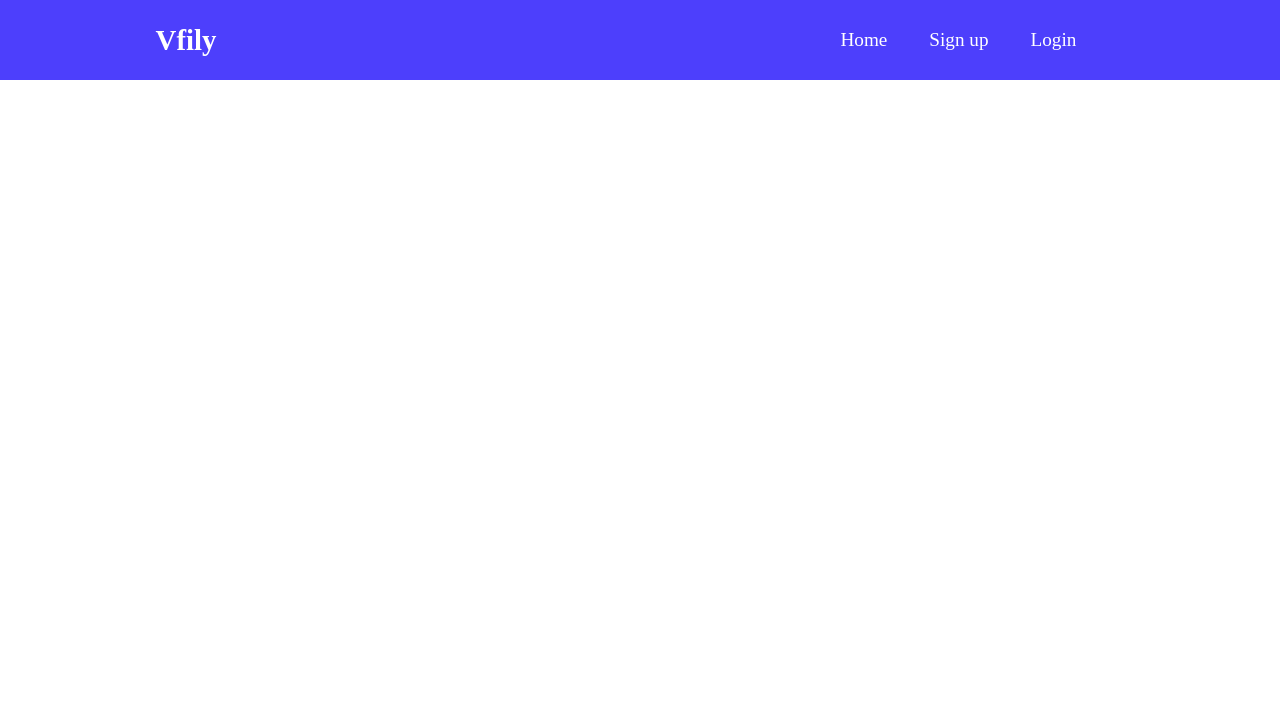
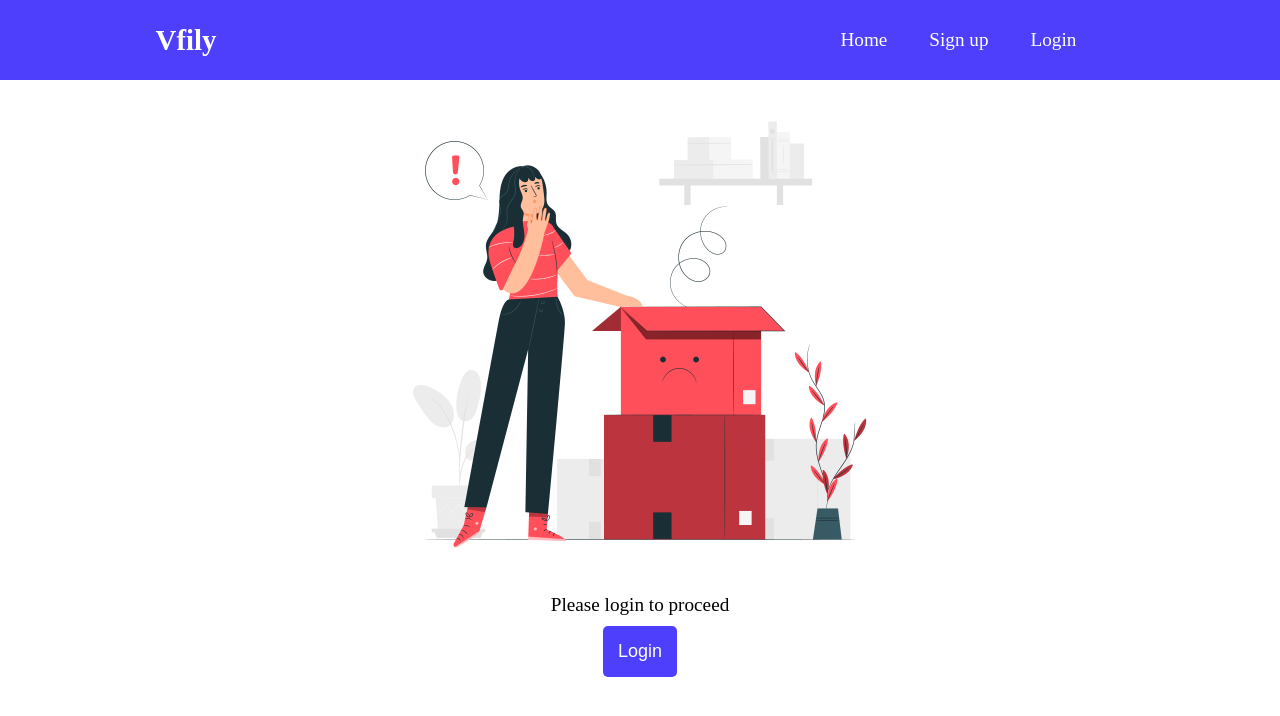
Before and after one commit to malviya-abhishek/vfily, a React (Create React App) app in the folder frontend/: page / in a window 1280 px wide. Shown: the top 716 px of the page. Built offline with nearby package versions, Linux system fonts and the light colour scheme; no server answers.

Commit message:
login on start

```diff
--- a/frontend/src/App.js
+++ b/frontend/src/App.js
@@ -8,18 +8,69 @@ import VideoUpload from "./container/VideoUpload/VideoUpload";
 import Signup from "./container/Signup/Signup";
 import Login from "./container/Login/Login";
 import Logout from "./container/Logout/Logout";
+import { useState, useEffect } from "react";
 
 function App() {
+	const [logged, setLogged] = useState(0);
+
+
+	useEffect( ()=>{
+		const token = localStorage.getItem("token");
+		if(token)
+			setLogged(1);
+	},[]);
+
 	return (
 		<div className="App">
-			<Navbar />
+			<Navbar logged={logged} />
 			<Switch>
-				<Route exact path="/" component={VideoPallet} />
+
+				<Route
+					exact
+					path="/"
+					render={(props) => (
+						<VideoPallet
+							{...props}
+							logged={logged}
+						/>
+					)}
+				/>
+
 				<Route exact path="/video/:videoId" component={VideoPlayer} />
 				<Route exact path="/upload" component={VideoUpload} />
-				<Route exact path="/signup" component={Signup} />
-				<Route exact path="/login" component={Login} />
-				<Route exact path="/logout" component={Logout} />
+				<Route
+					exact
+					path="/signup"
+					render={(props) => (
+						<Signup
+							{...props}
+							logged={logged}
+							setLogged={setLogged}
+						/>
+					)}
+				/>
+				<Route
+					exact
+					path="/login"
+					render={(props) => (
+						<Login
+							{...props}
+							logged={logged}
+							setLogged={setLogged}
+						/>
+					)}
+				/>
+				<Route
+					exact
+					path="/logout"
+					render={(props) => (
+						<Logout
+							{...props}
+							logged={logged}
+							setLogged={setLogged}
+						/>
+					)}
+				/>
 			</Switch>
 		</div>
 	);
--- /dev/null
+++ b/frontend/src/components/Button/Button.js
@@ -0,0 +1,10 @@
+import React from 'react';
+import classes from './Button.module.css'
+
+function Button(props) {
+  return (
+    <button className={classes.btn} > {props.children}  </button>
+  );
+}
+
+export default Button;
--- /dev/null
+++ b/frontend/src/components/Button/Button.module.css
@@ -0,0 +1,17 @@
+.btn{
+  padding: 15px;
+  font-size: large;
+  border: transparent;
+  border-radius: 5px;
+  background: 	rgba(77, 63, 252, 1) ;
+  color: white;
+  cursor: pointer;
+}
+
+.btn:hover {
+  background-color: white ;
+  color: rgba(77, 63, 252, 1);
+	transition: ease-in-out 1s ;
+  cursor: pointer;
+
+}
--- a/frontend/src/components/Navbar/Navbar.js
+++ b/frontend/src/components/Navbar/Navbar.js
@@ -4,22 +4,12 @@ import { MenuItems } from "./MenuItems";
 import "./Navbar.css";
 
 class Navbar extends Component {
-	state = { clicked: false, logged: 0 };
+	state = { clicked: false};
 	handleClick = () => {
 		this.setState({ clicked: ~this.state.clicked });
 	};
 
-	componentDidMount() {
-		const token = localStorage.getItem("token");
-		if (token) this.setState({ logged: 1 });
-		else this.setState({ logged: 0 });
-	}
 
-	componentDidUpdate() {
-		const token = localStorage.getItem("token");
-		// if (token && this.state.logged != 1 ) this.setState({ logged: 1 });
-		// else if(this.state.logged != 0) this.setState({ logged: 0 });
-	}
 
 	render() {
 		return (
@@ -40,9 +30,11 @@ class Navbar extends Component {
 					}
 				>
 					{MenuItems.map((item, index) => {
+
+
 						if (
 							item.logged === -1 ||
-							item.logged === this.state.logged
+							item.logged === this.props.logged
 						) {
 							return (
 								<li key={index}>
@@ -55,7 +47,7 @@ class Navbar extends Component {
 									</Link>
 								</li>
 							);
-						} else return <></>;
+						} else return null;
 					})}
 				</ul>
 			</nav>
--- a/frontend/src/components/Player/Player.module.css
+++ b/frontend/src/components/Player/Player.module.css
@@ -5,14 +5,12 @@
 
 .Player{
 	margin-top: 30px;
-  /* padding: 0px 10px; */
 	width: 100%;
 	height: 555px;
 }
 
 
 .title{
-  /* padding-left: 20px; */
   font-size: xx-large;
   text-decoration: none;
   margin-bottom: 20px;
@@ -25,14 +23,18 @@
 
 @media screen and (max-width: 730px) {
 	.playerWrapper{
-    margin: auto;
+    margin: 0;
   }
   .Player{
-    margin: 0px;
-    padding: 0px;
+    margin: 0;
     width: 100%;
-	  height: 300px;
+    max-height: 300px ;
   }
   .title{
+    padding-left: 10px;
+    margin: 10px 0;
+  }
+  .description{
+    padding-left: 10px;
   }
 }
--- /dev/null
+++ b/frontend/src/components/Pleaselogin/PleaseLogin.js
@@ -0,0 +1,17 @@
+import React from 'react';
+import { Link } from 'react-router-dom';
+import classes from './PleaseLogin.module.css'
+import Button from '../Button/Button';
+
+function PleaseLogin(props) {
+  return (
+    <div className={classes.wrapper} >
+      <img src="/images/login.jpg" alt="login image" className={classes["login-image"]}  />
+      <p className={classes["sub-text"]} > Please login to proceed </p>
+      <Link to="/login" className={classes["login-link"]} > <Button> Login </Button> </Link>
+
+    </div>
+  );
+}
+
+export default PleaseLogin;
--- /dev/null
+++ b/frontend/src/components/Pleaselogin/PleaseLogin.module.css
@@ -0,0 +1,25 @@
+.wrapper{
+  width: 80%;
+  margin: auto;
+  text-align: center;
+}
+
+.login-image{
+  max-width: 500px;
+  /* max-width: ; */
+  /* width: 100%; */
+}
+
+.sub-text{
+  margin: 10px;
+  font-size: larger;
+}
+
+.login-link{
+}
+
+@media screen and (max-width: 960px){
+  .login-image{
+    width: 100%;
+  }
+}
--- a/frontend/src/container/Login/Login.js
+++ b/frontend/src/container/Login/Login.js
@@ -13,7 +13,6 @@ class Login extends Component {
 		password: "",
 		message: "Please enter details",
 		defaultmessage: "Please enter details",
-		logged:0
 	};
 
 	changeHandler = (e) => {
@@ -64,18 +63,24 @@ class Login extends Component {
 			.then((result) => {
 				localStorage.setItem('token', result.data.accessToken);
 				localStorage.setItem('refreshToken', result.data.refreshToken);
-				this.setState({logged:1})
+				this.props.setLogged(1);
 			})
 			.catch((err) => {
-				console.log( "[User request]" ,err.response);
+				console.log( "[User request]" ,err.response, err);
 			});
 	};
 
 	render() {
 
+		console.log("[ logged value ]", this.props.logged);
+
 		if(this.state.logged === 1)
 			return <Redirect to="/" />
 
+		if(this.props.logged){
+			return <Redirect to="/" />
+		}
+		else{
 		return (
 			<div style={{ marginTop: "50px" }}>
 				<div className={classes.wrapper}>
@@ -124,7 +129,7 @@ class Login extends Component {
 					</Link>
 				</div>
 			</div>
-		);
+		);}
 	}
 }
 
--- a/frontend/src/container/Logout/Logout.js
+++ b/frontend/src/container/Logout/Logout.js
@@ -5,6 +5,7 @@ function Logout(props) {
 
   localStorage.removeItem( 'token');
   localStorage.removeItem( 'refreshToken');
+  props.setLogged(0);
 
   return (
     <Redirect to="/" />
--- a/frontend/src/container/Signup/Signup.js
+++ b/frontend/src/container/Signup/Signup.js
@@ -1,11 +1,10 @@
 import axios from "axios";
 import React, { Component } from "react";
-import { Link } from "react-router-dom";
+import { Link, Redirect } from "react-router-dom";
 import classes from "./Signup.module.css";
 
-
-
 const endpoint = "http://localhost:3030/users";
+const endpointAuth = "http://localhost:3030/auth";
 
 class Signup extends Component {
 	state = {
@@ -16,6 +15,19 @@ class Signup extends Component {
 		passwordRepeat: "",
 		message: "Please enter details",
 		defaultmessage: "Please enter details",
+	};
+
+	loginHandler = (data) => {
+		axios
+			.post(endpointAuth, data)
+			.then((result) => {
+				localStorage.setItem("token", result.data.accessToken);
+				localStorage.setItem("refreshToken", result.data.refreshToken);
+				this.props.setLogged(1);
+			})
+			.catch((err) => {
+				console.log("[User request]", err.response, err);
+			});
 	};
 
 	changeHandler = (e) => {
@@ -75,27 +87,37 @@ class Signup extends Component {
 		const data = {
 			firstName: this.state.firstName,
 			lastName: this.state.lastName,
-		  email:this.state.email,
-		  password:this.state.password
-		}
-
+			email: this.state.email,
+			password: this.state.password,
+		};
 
 		axios
 			.post(endpoint, data)
 			.then((result) => {
 				console.log(result);
+				const loginData = {
+					email: data.email,
+					password: data.password,
+				};
+				this.loginHandler(loginData);
 			})
-			.catch((err,msg) => {
+			.catch((err, msg) => {
 				console.log(err.response.data);
 			});
 	};
 
 	render() {
+		if (this.props.logged) {
+			return <Redirect to="/" />;
+		} else {
 			return (
 				<div style={{ marginTop: "50px" }}>
 					<div className={classes.wrapper}>
 						<h1 className={classes.title}>Sign Up</h1>
-					<p className={classes["status"]}> {this.state.message} </p>
+						<p className={classes["status"]}>
+							{" "}
+							{this.state.message}{" "}
+						</p>
 
 						<form className={classes.form}>
 							{/* firstName */}
@@ -179,5 +201,6 @@ class Signup extends Component {
 			);
 		}
 	}
+}
 
 export default Signup;
--- a/frontend/src/container/VideoPallet/VideoPallet.js
+++ b/frontend/src/container/VideoPallet/VideoPallet.js
@@ -2,6 +2,7 @@ import React, { Component } from "react";
 import VideoCard from "../../components/VideoCard/VideoCard";
 import classes from "./VideoPallet.module.css";
 import axios from "axios";
+import PleaseLogin from "../../components/Pleaselogin/PleaseLogin";
 
 class VideoPallet extends Component {
 	state = {
@@ -9,6 +10,7 @@ class VideoPallet extends Component {
 	};
 
 	componentDidMount() {
+		// if (this.props.logged === 1) {
 			axios
 				.get("http://localhost:3030/videos")
 				.then((list) => {
@@ -18,7 +20,10 @@ class VideoPallet extends Component {
 							<VideoCard
 								key={element.id}
 								id={element.id}
-							thumbnail={ "http://localhost:3030/images/" +  element.thumbnail}
+								thumbnail={
+									"http://localhost:3030/images/" +
+									element.thumbnail
+								}
 								title={element.title}
 							/>
 						);
@@ -28,10 +33,14 @@ class VideoPallet extends Component {
 				.catch((err) => {
 					console.log(err);
 				});
+		// }
 	}
 
 	render() {
-		return <div className={classes.container}>{this.state.list}</div>;
+		return(
+			this.props.logged === 1 ?  <div className={classes.container}>{this.state.list}</div> : <PleaseLogin />
+		);
+
 		}
 }
 export default VideoPallet;
--- a/frontend/src/container/VideoPlayer/VideoPlayer.js
+++ b/frontend/src/container/VideoPlayer/VideoPlayer.js
@@ -36,7 +36,7 @@ class VideoPlayer extends Component {
 		return (
 			<div className={classes.playerBlock}>
 				<Player title={this.state.title} url={this.state.url} description={this.state.description} thumbnail={this.state.thumbnail} />
-				<div className={classes.suggestions}>{this.state.list}</div>
+				{/* <div className={classes.suggestions}>{this.state.list}</div> */}
 			</div>
 		);
 	}
```
Also changed, not shown: frontend/public/images/login.jpg (added). Lines whose indentation alone changed are shown as unchanged.
